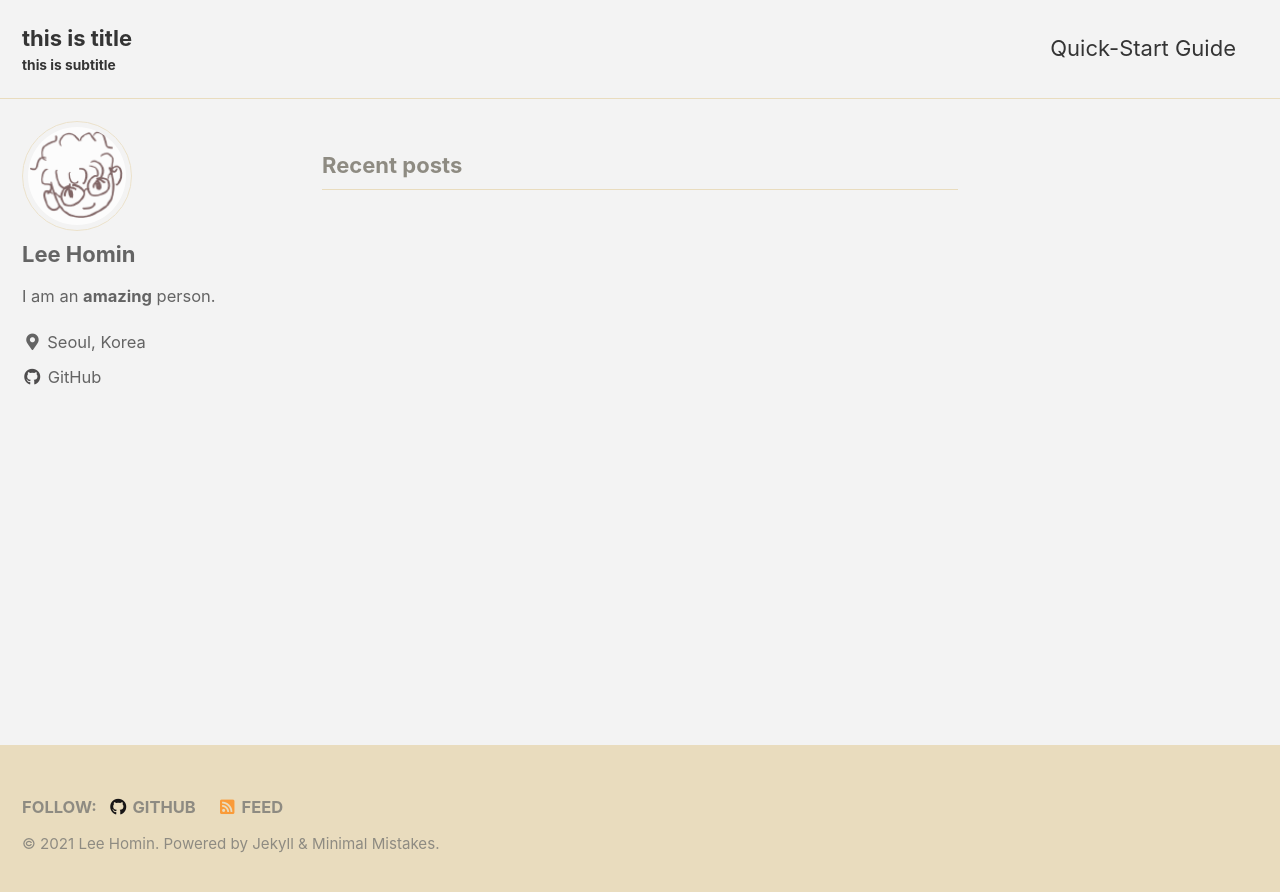
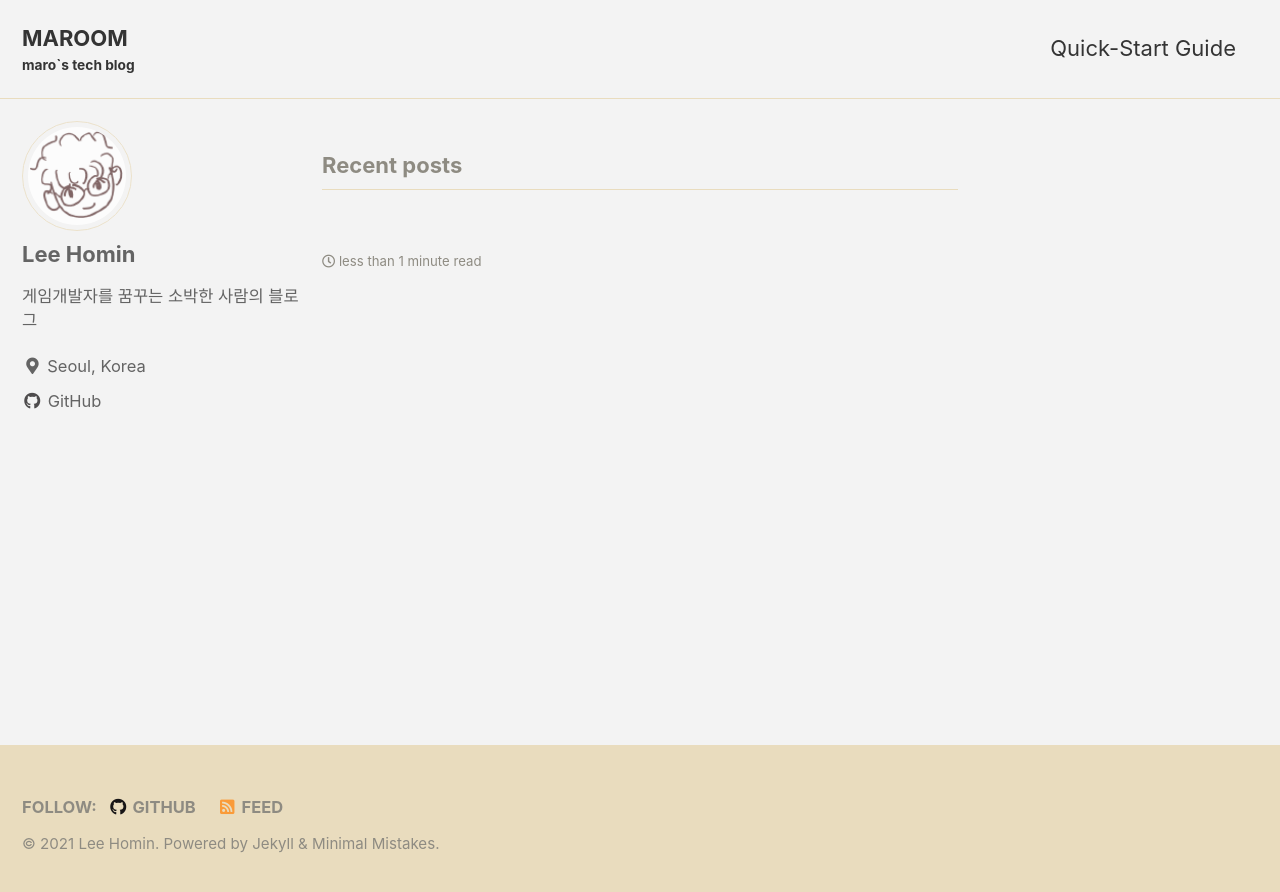
Before and after one commit to Squidward79/Squidward79.github.io, a Jekyll site: the page built from index.html, in a window 1280 px wide. Shown: the top 892 px of the page. Built offline with Jekyll 4.4.1, drawn with Linux system fonts in a browser that asks for light colours; cached includes are drawn as plain includes; the list of posts is cut into pages by our own code.

Commit message:
폴더 변경

```diff
--- a/_config.yml
+++ b/_config.yml
@@ -16,11 +16,11 @@ minimal_mistakes_skin    :  "dirt"  # "default" , "air", "aqua", "contrast", "da
 
 # Site Settings
 locale                   : "en-US"
-title                    : "this is title"
+title                    : "MAROOM"
 title_separator          : "-"
-subtitle                 : "this is subtitle" # site tagline that appears below site title in masthead
+subtitle                 : "maro`s tech blog" # site tagline that appears below site title in masthead
 name                     : "Lee Homin"
-description              : "Test Blog"
+description              : "MAROOM"
 url                      : # the base hostname & protocol for your site e.g. "https://mmistakes.github.io"
 baseurl                  : # the subpath of your site, e.g. "/blog"
 repository               : # GitHub username/repo-name e.g. "mmistakes/minimal-mistakes"
@@ -104,7 +104,7 @@ analytics:
 author:
   name             : "Lee Homin"
   avatar           : "/assets/images/title_img.png" # path of avatar image, e.g. "/assets/images/bio-photo.jpg"
-  bio              : "I am an **amazing** person."
+  bio              : "게임개발자를 꿈꾸는 소박한 사람의 블로그"
   location         : "Seoul, Korea"
   email            :
   links:
```
Also changed, not shown: _posts/2021-12-13-[프로그래머스].md (renamed from _post/2021-12-13-[프로그래머스].md).
